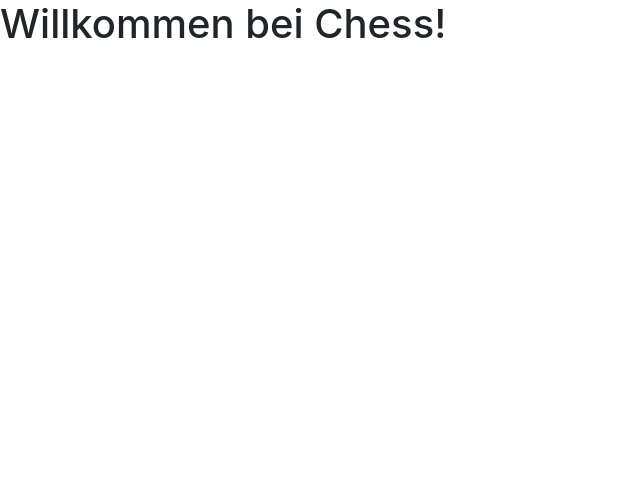
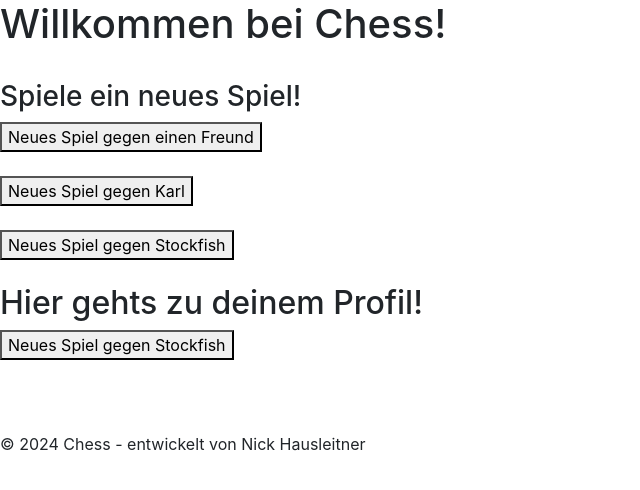
Before and after one commit to NHausleitner/chess, a Spring Boot app: page / in a window 1280 px wide. Shown: the top 490 px of the page, without its empty margins (0-640 px from the left). Run offline with Spring Boot 4, Linux system fonts and the light colour scheme; the visitor is signed in with stand-in values (Sample User, id 1); some of the project's set-up classes (security, data sources, template engines, error pages and the like) are left out, and stand-ins take their place.

Commit message:
Small additions

```diff
--- a/src/main/java/de/nhausleitner/chess/adapter/web/WebController.java
+++ b/src/main/java/de/nhausleitner/chess/adapter/web/WebController.java
@@ -2,12 +2,12 @@ package de.nhausleitner.chess.adapter.web;
 
 import org.springframework.stereotype.Controller;
 import org.springframework.web.bind.annotation.GetMapping;
+import org.springframework.web.bind.annotation.PostMapping;
 
 @Controller
 public class WebController {
 
     public WebController(){
-
     }
 
     @GetMapping("/")
@@ -15,6 +15,23 @@ public class WebController {
         return "main.html";
     }
 
+    @PostMapping("/neuesSpiel/freund")
+    public String neuesSpielGegenFreund(){
+        return "spielFreund.html";
+    }
+
+    @PostMapping("/neuesSpiel/karl")
+    public String neuesSpielGegenKarl(){
+        return "spielKarl.html";
+    }
+
+    @PostMapping("/neuesSpiel/stockfish")
+    public String neuesSpielGegenStockfish(){
+        return "spielStockfish.html";
+    }
+
+
+
 
 
 }
--- a/src/main/resources/templates/main.html
+++ b/src/main/resources/templates/main.html
@@ -11,5 +11,34 @@
         <h1>Willkommen bei Chess!</h1><br>
     </header>
 
+    <section id="spielauswahl">
+        <h3>Spiele ein neues Spiel!</h3>
+        <form method="post" th:action="@{/neuesSpiel/freund}">
+            <button type="submit">Neues Spiel gegen einen Freund</button>
+        </form>
+        <br>
+        <form method="post" th:action="@{/neuesSpiel/karl}">
+            <button type="submit">Neues Spiel gegen Karl</button>
+        </form>
+        <br>
+        <form method="post" th:action="@{/neuesSpiel/stockfish}">
+            <button type="submit">Neues Spiel gegen Stockfish</button>
+        </form>
+        <br>
+    </section>
+
+    <section id="profil">
+        <h2>Hier gehts zu deinem Profil!</h2>
+        <form method="get" th:action="@{/profil(profilname=${profilname})}">
+            <button type="submit">Neues Spiel gegen Stockfish</button>
+        </form>
+    </section>
+
+
+    <footer>
+        <br><br><br>
+        <p>&copy; 2024 Chess - entwickelt von Nick Hausleitner</p>
+    </footer>
+
 </body>
 </html>
```
Also changed, not shown: src/main/resources/templates/spielFreund.html (added, +23 -0 lines), src/main/resources/templates/spielKarl.html (added, +10 -0 lines), src/main/resources/templates/spielStockfish.html (added, +10 -0 lines).
